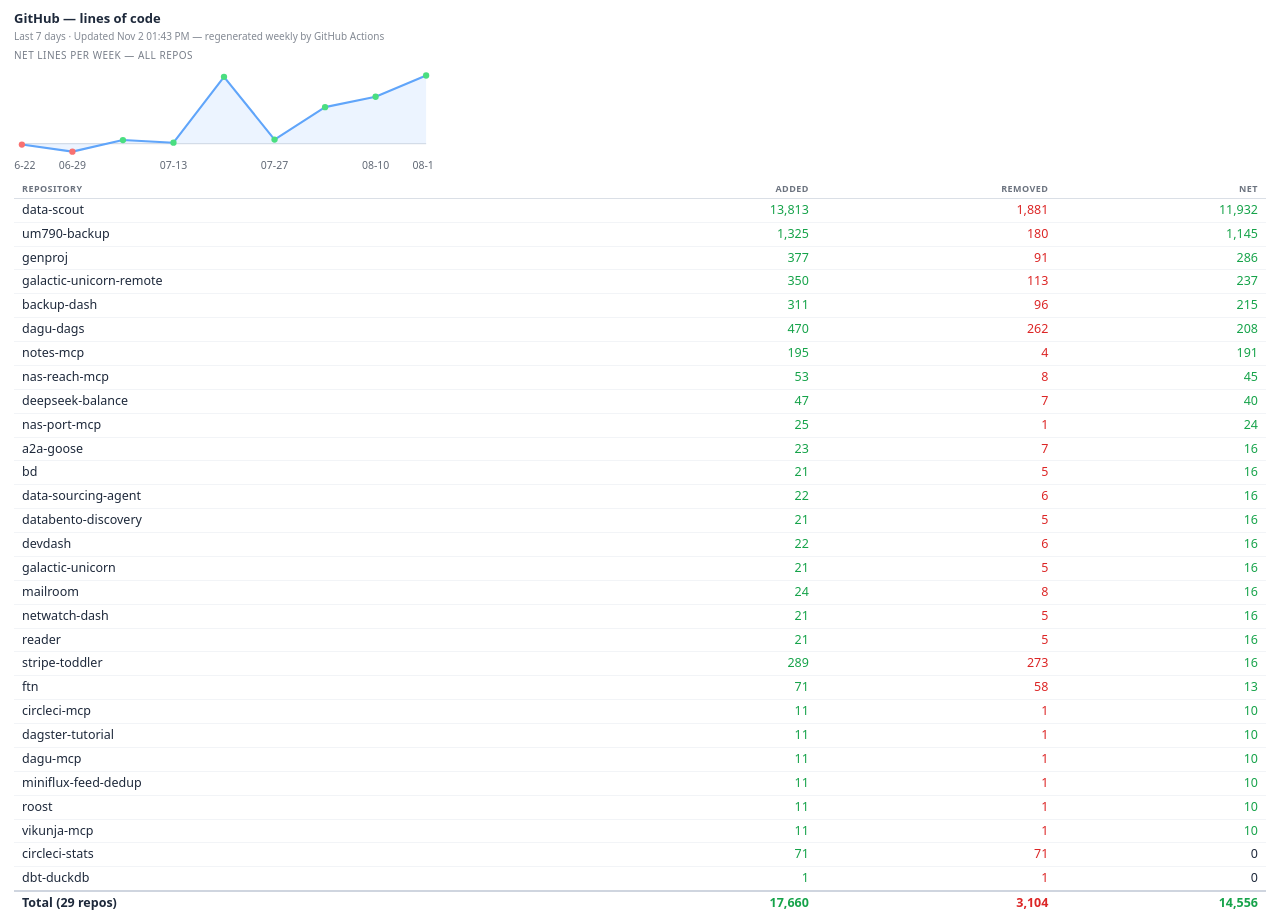
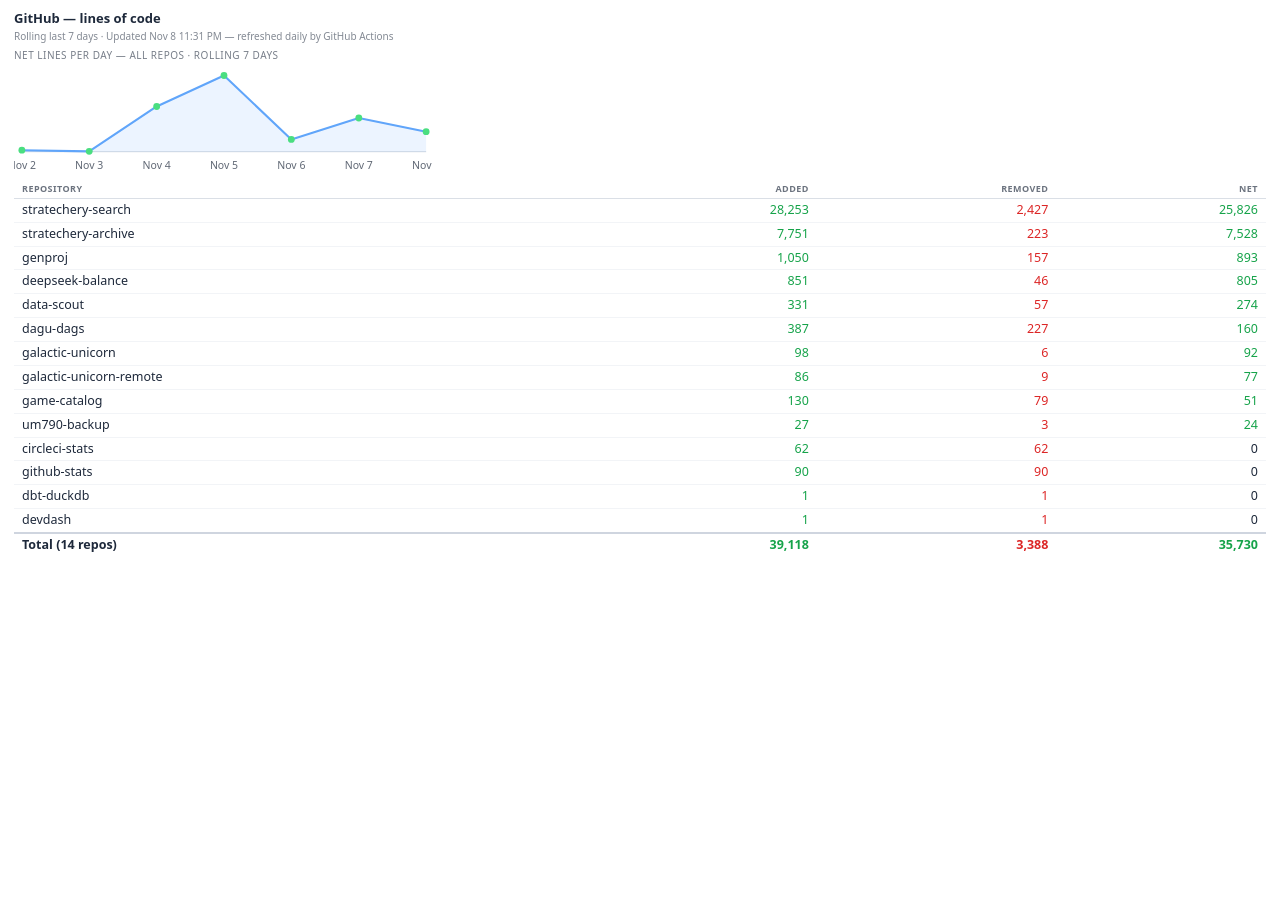
Before and after one commit to nickbrett1/github-stats, a plain HTML site: page index.html in a window 1280 px wide. After the commit the page ends 800 px from the top, so only its background shows below. Drawn offline with Linux system fonts and the light colour scheme.

Commit message:
feat: rolling 7-day chart with daily buckets
The chart plotted one point per week from history.json, and the whole page
only refreshed once a week, so the tile always showed a stale 7-day snapshot.

- weekly_stats.py: one API pass over the window, bucketed by UTC day; writes
  stats/daily.json (7 days, quiet days included) plus the legacy flat
  stats/weekly.json. Merge commits still skipped; commit detail fetch
  unchanged, so API cost is the same as the old weekly run.
- index.html: plot net lines per day for the rolling window, label every day,
  mark today as partial; table totals are summed across the same buckets.
  Falls back to weekly.json (with a note) until daily.json is published.
- workflow: daily cron at 06:17 UTC instead of Mondays-only.
- README updated; history.json is now a frozen archive.
- stats/: first daily.json run so the page has data immediately.

```diff
--- a/index.html
+++ b/index.html
@@ -3,7 +3,7 @@
 <head>
 <meta charset="utf-8">
 <meta name="viewport" content="width=device-width, initial-scale=1">
-<title>GitHub Lines of Code — Weekly Diff Stats</title>
+<title>GitHub Lines of Code — Rolling 7 Days</title>
 <style>
   :root { color-scheme: light dark; }
   html, body { background: #0f172a; }
@@ -21,48 +21,72 @@
   .pos { color: #4ade80; } .neg { color: #f87171; } .zero { color: inherit; }
   @media (prefers-color-scheme: light) { .pos { color: #16a34a; } .neg { color: #dc2626; } }
   .error { color: #f87171; padding: 8px; }
+  .empty { opacity: .6; padding: 6px 0; }
 </style>
 </head>
 <body>
   <h1>GitHub — lines of code</h1>
   <div class="meta" id="meta"></div>
-  <div class="trend-title">Net lines per week — all repos</div>
+  <div class="trend-title">Net lines per day — all repos · rolling 7 days</div>
   <div id="trend">Loading…</div>
   <div id="content"></div>
 <script>
-const WEEKLY = "./stats/weekly.json";
-const HISTORY = "./stats/history.json";
-let weeklyData = null;
-let historyData = null;
+const DAILY = "./stats/daily.json";
+const WEEKLY = "./stats/weekly.json"; // fallback while daily.json is not published yet
+const DAY_MS = 86400000;
+
+let dailyData = null;
 
 async function load() {
   try {
-    const [wr, hr] = await Promise.all([
-      fetch(WEEKLY, { cache: "no-store" }),
-      fetch(HISTORY, { cache: "no-store" }),
-    ]);
-    if (!wr.ok) throw new Error("stats HTTP " + wr.status);
-    weeklyData = await wr.json();
-    historyData = hr.ok ? await hr.json() : { weeks: [] };
+    dailyData = await tryFetch(DAILY);
+    if (dailyData) {
       renderTrendLine();
       renderTable();
+      return;
+    }
+    // Older deployment: only the flat 7-day snapshot exists. Show it rather
+    // than an error, but make it clear the per-day series is missing.
+    const weekly = await tryFetch(WEEKLY);
+    if (!weekly) throw new Error("no stats published yet");
+    renderNoTrend();
+    renderTableFromWeekly(weekly);
   } catch (e) {
-    document.getElementById("content").innerHTML = '<div class="error">Failed to load stats: ' + e.message + "</div>";
+    document.getElementById("content").innerHTML =
+      '<div class="error">Failed to load stats: ' + e.message + "</div>";
   }
 }
 
+async function tryFetch(path) {
+  const r = await fetch(path, { cache: "no-store" });
+  if (!r.ok) return null;
+  return r.json().catch(() => null);
+}
+
+function days() {
+  return (dailyData && Array.isArray(dailyData.days)) ? dailyData.days : [];
+}
+
+function dayNet(day) {
+  let net = 0;
+  for (const s of Object.values(day.repos || {})) net += s.net || 0;
+  return net;
+}
+
+function renderNoTrend() {
+  document.getElementById("trend").innerHTML =
+    '<div class="meta">Per-day series not published yet — run the stats workflow</div>';
+}
+
+function shortDay(iso) {
+  const d = new Date(iso + "T00:00:00Z");
+  return d.toLocaleDateString(undefined, { month: "short", day: "numeric", timeZone: "UTC" });
+}
+
 function renderTrendLine() {
-  const weeks = historyData.weeks || [];
-  const series = weeks.map((w) => {
-    let net = 0;
-    for (const [repo, s] of Object.entries(w.repos || {})) {
-      if (repo === "week") continue;
-      net += s.net || 0;
-    }
-    return { week: w.week, net };
-  });
+  const series = days().map((d) => ({ date: d.date, net: dayNet(d) }));
   if (series.length < 2) {
-    document.getElementById("trend").innerHTML = '<div class="meta">Not enough weekly data yet</div>';
+    document.getElementById("trend").innerHTML = '<div class="meta">Not enough daily data yet</div>';
     return;
   }
   const W = 320, H = 84, padL = 6, padR = 6, padT = 8, padB = 18;
@@ -70,23 +94,26 @@ function renderTrendLine() {
   const minV = Math.min(0, ...series.map((s) => s.net));
   const range = Math.max(maxV - minV, 1);
   const plotW = W - padL - padR, plotH = H - padT - padB;
-  const x = (i) => padL + (series.length === 1 ? plotW / 2 : (i * plotW) / (series.length - 1));
+  const x = (i) => padL + (i * plotW) / (series.length - 1);
   const y = (v) => padT + ((maxV - v) / range) * plotH;
   const zeroY = y(0);
   const pts = series.map((s, i) => x(i).toFixed(1) + "," + y(s.net).toFixed(1));
   let area = "M" + pts[0];
   for (let i = 1; i < pts.length; i++) area += " L" + pts[i];
-  area += " L" + x(series.length - 1).toFixed(1) + "," + zeroY.toFixed(1) + " L" + x(0).toFixed(1) + "," + zeroY.toFixed(1) + " Z";
+  area += " L" + x(series.length - 1).toFixed(1) + "," + zeroY.toFixed(1)
+    + " L" + x(0).toFixed(1) + "," + zeroY.toFixed(1) + " Z";
   let circles = "";
   let labels = "";
+  const today = new Date().toISOString().slice(0, 10);
   series.forEach((s, i) => {
     const cx = x(i).toFixed(1), cy = y(s.net).toFixed(1);
     const c = s.net > 0 ? "#4ade80" : s.net < 0 ? "#f87171" : "#94a3b8";
-    circles += '<circle cx="' + cx + '" cy="' + cy + '" r="2.4" fill="' + c + '">'
-      + "<title>" + s.week + ": " + (s.net >= 0 ? "+" : "") + s.net + " net lines</title></circle>";
-    if (i === 0 || i === series.length - 1 || i % 2 === 1) {
-      labels += '<text x="' + cx + '" y="' + (H - 5) + '" font-size="8" text-anchor="middle" fill="currentColor" opacity=".7">' + s.week.slice(5) + "</text>";
-    }
+    const partial = s.date === today ? " (today, partial)" : "";
+    const tip = shortDay(s.date) + ": " + (s.net >= 0 ? "+" : "") + s.net + " net lines" + partial;
+    circles += '<circle cx="' + cx + '" cy="' + cy + '" r="2.6" fill="' + c + '">'
+      + "<title>" + tip + "</title></circle>";
+    labels += '<text x="' + cx + '" y="' + (H - 5) + '" font-size="8" text-anchor="middle" fill="currentColor" opacity=".7">'
+      + shortDay(s.date) + "</text>";
   });
   const svg = '<svg viewBox="0 0 ' + W + " " + H + '" style="width:100%;max-width:420px" preserveAspectRatio="xMidYMid meet">'
     + '<line x1="' + padL + '" y1="' + zeroY.toFixed(1) + '" x2="' + (W - padR) + '" y2="' + zeroY.toFixed(1)
@@ -97,20 +124,15 @@ function renderTrendLine() {
   document.getElementById("trend").innerHTML = svg;
 }
 
-function renderTable() {
-  const data = weeklyData;
-  const rows = [];
+function netCls(v) { return v > 0 ? "pos" : v < 0 ? "neg" : "zero"; }
+function cell(v, c) { return '<td class="' + c + '">' + v.toLocaleString() + "</td>"; }
+
+function paint(rows, generatedAt) {
   let totalAdded = 0, totalDeleted = 0, totalNet = 0;
-  for (const [repo, s] of Object.entries(data)) {
-    if (repo === "generated_at") continue;
-    const a = s.added || 0, d = s.deleted || 0, n = s.net || 0;
-    if (a === 0 && d === 0) continue;
-    totalAdded += a; totalDeleted += d; totalNet += n;
-    rows.push({ repo, a, d, n });
+  for (const r of rows) {
+    totalAdded += r.a; totalDeleted += r.d; totalNet += r.n;
   }
   rows.sort((x, y) => y.n - x.n);
-  const netCls = (v) => (v > 0 ? "pos" : v < 0 ? "neg" : "zero");
-  const cell = (v, c) => '<td class="' + c + '">' + v.toLocaleString() + "</td>";
   let html = '<table><thead><tr><th>Repository</th><th>Added</th><th>Removed</th><th>Net</th></tr></thead><tbody>';
   for (const r of rows) {
     html += "<tr><td>" + r.repo + "</td>"
@@ -122,15 +144,42 @@ function renderTable() {
     + cell(totalAdded, totalAdded > 0 ? "pos" : "zero")
     + cell(totalDeleted, totalDeleted > 0 ? "neg" : "zero")
     + cell(totalNet, netCls(totalNet)) + "</tr></tbody></table>";
-  document.getElementById("content").innerHTML = html;
-  const gen = (iso) => {
+  document.getElementById("content").innerHTML =
+    rows.length ? html : '<div class="empty">No line changes in the last 7 days</div>';
+  document.getElementById("meta").textContent =
+    "Rolling last 7 days · Updated " + gen(generatedAt) + " — refreshed daily by GitHub Actions";
+}
+
+function gen(iso) {
   if (!iso) return "unknown";
   const d = new Date(iso);
   const day = d.toLocaleDateString(undefined, { month: "short", day: "numeric" });
   const time = d.toLocaleTimeString(undefined, { hour: "2-digit", minute: "2-digit" });
   return day + " " + time;
-  };
-  document.getElementById("meta").textContent = "Last 7 days · Updated " + gen(data.generated_at) + " — regenerated weekly by GitHub Actions";
+}
+
+function renderTable() {
+  const totals = {};
+  for (const d of days()) {
+    for (const [repo, s] of Object.entries(d.repos || {})) {
+      const t = totals[repo] || (totals[repo] = { repo, a: 0, d: 0, n: 0 });
+      t.a += s.added || 0;
+      t.d += s.deleted || 0;
+      t.n += s.net || 0;
+    }
+  }
+  paint(Object.values(totals).filter((r) => r.a || r.d), dailyData.generated_at);
+}
+
+function renderTableFromWeekly(data) {
+  const rows = [];
+  for (const [repo, s] of Object.entries(data)) {
+    if (repo === "generated_at") continue;
+    const a = s.added || 0, d = s.deleted || 0;
+    if (!a && !d) continue;
+    rows.push({ repo, a, d, n: s.net || 0 });
+  }
+  paint(rows, data.generated_at);
 }
 
 load();
--- /dev/null
+++ b/stats/daily.json
@@ -0,0 +1,181 @@
+{
+  "days": [
+    {
+      "date": "2026-11-02",
+      "repos": {
+        "circleci-stats": {
+          "added": 8,
+          "deleted": 8,
+          "net": 0
+        },
+        "data-scout": {
+          "added": 331,
+          "deleted": 57,
+          "net": 274
+        },
+        "github-stats": {
+          "added": 90,
+          "deleted": 90,
+          "net": 0
+        }
+      }
+    },
+    {
+      "date": "2026-11-03",
+      "repos": {
+        "circleci-stats": {
+          "added": 9,
+          "deleted": 9,
+          "net": 0
+        },
+        "dagu-dags": {
+          "added": 1,
+          "deleted": 1,
+          "net": 0
+        },
+        "dbt-duckdb": {
+          "added": 1,
+          "deleted": 1,
+          "net": 0
+        },
+        "game-catalog": {
+          "added": 130,
+          "deleted": 79,
+          "net": 51
+        },
+        "um790-backup": {
+          "added": 3,
+          "deleted": 3,
+          "net": 0
+        }
+      }
+    },
+    {
+      "date": "2026-11-04",
+      "repos": {
+        "circleci-stats": {
+          "added": 9,
+          "deleted": 9,
+          "net": 0
+        },
+        "dagu-dags": {
+          "added": 360,
+          "deleted": 224,
+          "net": 136
+        },
+        "genproj": {
+          "added": 914,
+          "deleted": 36,
+          "net": 878
+        },
+        "stratechery-archive": {
+          "added": 7751,
+          "deleted": 223,
+          "net": 7528
+        }
+      }
+    },
+    {
+      "date": "2026-11-05",
+      "repos": {
+        "circleci-stats": {
+          "added": 8,
+          "deleted": 8,
+          "net": 0
+        },
+        "dagu-dags": {
+          "added": 26,
+          "deleted": 2,
+          "net": 24
+        },
+        "devdash": {
+          "added": 1,
+          "deleted": 1,
+          "net": 0
+        },
+        "galactic-unicorn": {
+          "added": 98,
+          "deleted": 6,
+          "net": 92
+        },
+        "galactic-unicorn-remote": {
+          "added": 86,
+          "deleted": 9,
+          "net": 77
+        },
+        "stratechery-search": {
+          "added": 14921,
+          "deleted": 728,
+          "net": 14193
+        },
+        "um790-backup": {
+          "added": 24,
+          "deleted": 0,
+          "net": 24
+        }
+      }
+    },
+    {
+      "date": "2026-11-06",
+      "repos": {
+        "circleci-stats": {
+          "added": 9,
+          "deleted": 9,
+          "net": 0
+        },
+        "stratechery-search": {
+          "added": 3112,
+          "deleted": 797,
+          "net": 2315
+        }
+      }
+    },
+    {
+      "date": "2026-11-07",
+      "repos": {
+        "circleci-stats": {
+          "added": 10,
+          "deleted": 10,
+          "net": 0
+        },
+        "deepseek-balance": {
+          "added": 523,
+          "deleted": 38,
+          "net": 485
+        },
+        "stratechery-search": {
+          "added": 6532,
+          "deleted": 659,
+          "net": 5873
+        }
+      }
+    },
+    {
+      "date": "2026-11-08",
+      "repos": {
+        "circleci-stats": {
+          "added": 9,
+          "deleted": 9,
+          "net": 0
+        },
+        "deepseek-balance": {
+          "added": 328,
+          "deleted": 8,
+          "net": 320
+        },
+        "genproj": {
+          "added": 136,
+          "deleted": 121,
+          "net": 15
+        },
+        "stratechery-search": {
+          "added": 3688,
+          "deleted": 243,
+          "net": 3445
+        }
+      }
+    }
+  ],
+  "generated_at": "2026-11-08T23:31:08.940800+00:00",
+  "window_days": 7
+}
--- a/stats/weekly.json
+++ b/stats/weekly.json
@@ -1,68 +1,18 @@
 {
-  "a2a-goose": {
-    "added": 23,
-    "deleted": 7,
-    "net": 16
-  },
-  "agent-swarm": {
-    "added": 0,
-    "deleted": 0,
+  "circleci-stats": {
+    "added": 62,
+    "deleted": 62,
     "net": 0
   },
-  "agy-telemetry": {
-    "added": 0,
-    "deleted": 0,
-    "net": 0
-  },
-  "backup-dash": {
-    "added": 311,
-    "deleted": 96,
-    "net": 215
-  },
-  "bd": {
-    "added": 21,
-    "deleted": 5,
-    "net": 16
-  },
-  "circleci-mcp": {
-    "added": 11,
-    "deleted": 1,
-    "net": 10
-  },
-  "circleci-stats": {
-    "added": 71,
-    "deleted": 71,
-    "net": 0
-  },
-  "dagster-tutorial": {
-    "added": 11,
-    "deleted": 1,
-    "net": 10
-  },
   "dagu-dags": {
-    "added": 470,
-    "deleted": 262,
-    "net": 208
-  },
-  "dagu-mcp": {
-    "added": 11,
-    "deleted": 1,
-    "net": 10
+    "added": 387,
+    "deleted": 227,
+    "net": 160
   },
   "data-scout": {
-    "added": 13813,
-    "deleted": 1881,
-    "net": 11932
-  },
-  "data-sourcing-agent": {
-    "added": 22,
-    "deleted": 6,
-    "net": 16
-  },
-  "databento-discovery": {
-    "added": 21,
-    "deleted": 5,
-    "net": 16
+    "added": 331,
+    "deleted": 57,
+    "net": 274
   },
   "dbt-duckdb": {
     "added": 1,
@@ -70,149 +20,54 @@
     "net": 0
   },
   "deepseek-balance": {
-    "added": 47,
-    "deleted": 7,
-    "net": 40
+    "added": 851,
+    "deleted": 46,
+    "net": 805
   },
   "devdash": {
-    "added": 22,
-    "deleted": 6,
-    "net": 16
-  },
-  "devopen": {
-    "added": 0,
-    "deleted": 0,
-    "net": 0
-  },
-  "devreap": {
-    "added": 0,
-    "deleted": 0,
-    "net": 0
-  },
-  "ftn": {
-    "added": 71,
-    "deleted": 58,
-    "net": 13
-  },
-  "gaggle": {
-    "added": 0,
-    "deleted": 0,
+    "added": 1,
+    "deleted": 1,
     "net": 0
   },
   "galactic-unicorn": {
-    "added": 21,
-    "deleted": 5,
-    "net": 16
+    "added": 98,
+    "deleted": 6,
+    "net": 92
   },
   "galactic-unicorn-remote": {
-    "added": 350,
-    "deleted": 113,
-    "net": 237
+    "added": 86,
+    "deleted": 9,
+    "net": 77
   },
-  "gallery": {
-    "added": 0,
-    "deleted": 0,
+  "game-catalog": {
+    "added": 130,
+    "deleted": 79,
+    "net": 51
+  },
+  "generated_at": "2026-11-08T23:31:08.940800+00:00",
+  "genproj": {
+    "added": 1050,
+    "deleted": 157,
+    "net": 893
+  },
+  "github-stats": {
+    "added": 90,
+    "deleted": 90,
     "net": 0
   },
-  "generated_at": "2026-11-02T13:43:24.045354+00:00",
-  "genproj": {
-    "added": 377,
-    "deleted": 91,
-    "net": 286
+  "stratechery-archive": {
+    "added": 7751,
+    "deleted": 223,
+    "net": 7528
   },
-  "github-stats": {
-    "added": 0,
-    "deleted": 0,
-    "net": 0
-  },
-  "goose-recipes": {
-    "added": 0,
-    "deleted": 0,
-    "net": 0
-  },
-  "huddle-concept": {
-    "added": 0,
-    "deleted": 0,
-    "net": 0
-  },
-  "mailroom": {
-    "added": 24,
-    "deleted": 8,
-    "net": 16
-  },
-  "marketdata-requests": {
-    "added": 0,
-    "deleted": 0,
-    "net": 0
-  },
-  "miniflux-feed-dedup": {
-    "added": 11,
-    "deleted": 1,
-    "net": 10
-  },
-  "nas-port-mcp": {
-    "added": 25,
-    "deleted": 1,
-    "net": 24
-  },
-  "nas-reach-mcp": {
-    "added": 53,
-    "deleted": 8,
-    "net": 45
-  },
-  "netwatch-dash": {
-    "added": 21,
-    "deleted": 5,
-    "net": 16
-  },
-  "notes-mcp": {
-    "added": 195,
-    "deleted": 4,
-    "net": 191
-  },
-  "openclaw-nas": {
-    "added": 0,
-    "deleted": 0,
-    "net": 0
-  },
-  "parquet-peek": {
-    "added": 0,
-    "deleted": 0,
-    "net": 0
-  },
-  "pshelf": {
-    "added": 0,
-    "deleted": 0,
-    "net": 0
-  },
-  "reader": {
-    "added": 21,
-    "deleted": 5,
-    "net": 16
-  },
-  "roost": {
-    "added": 11,
-    "deleted": 1,
-    "net": 10
-  },
-  "stripe-toddler": {
-    "added": 289,
-    "deleted": 273,
-    "net": 16
-  },
-  "tdarr-nas": {
-    "added": 0,
-    "deleted": 0,
-    "net": 0
+  "stratechery-search": {
+    "added": 28253,
+    "deleted": 2427,
+    "net": 25826
   },
   "um790-backup": {
-    "added": 1325,
-    "deleted": 180,
-    "net": 1145
-  },
-  "vikunja-mcp": {
-    "added": 11,
-    "deleted": 1,
-    "net": 10
+    "added": 27,
+    "deleted": 3,
+    "net": 24
   }
 }
```
Also changed, not shown: 3 other files. Lines whose indentation alone changed are shown as unchanged.
